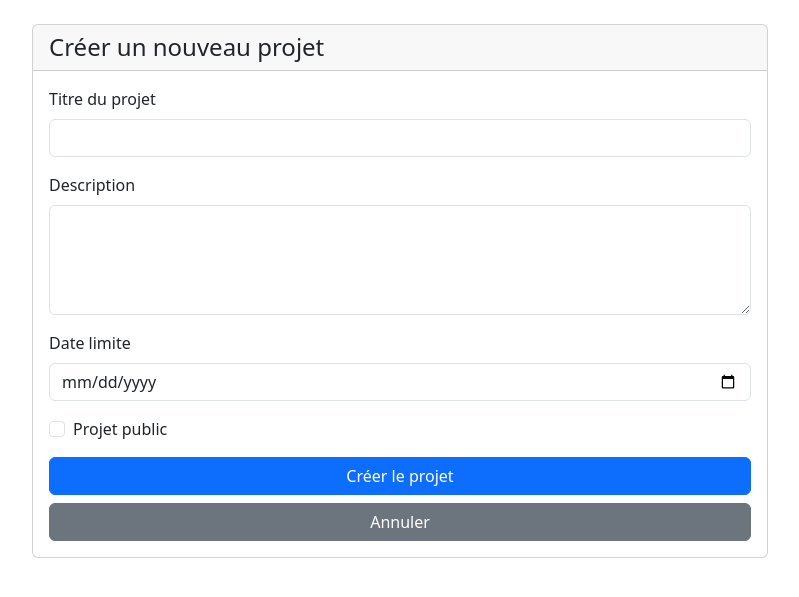
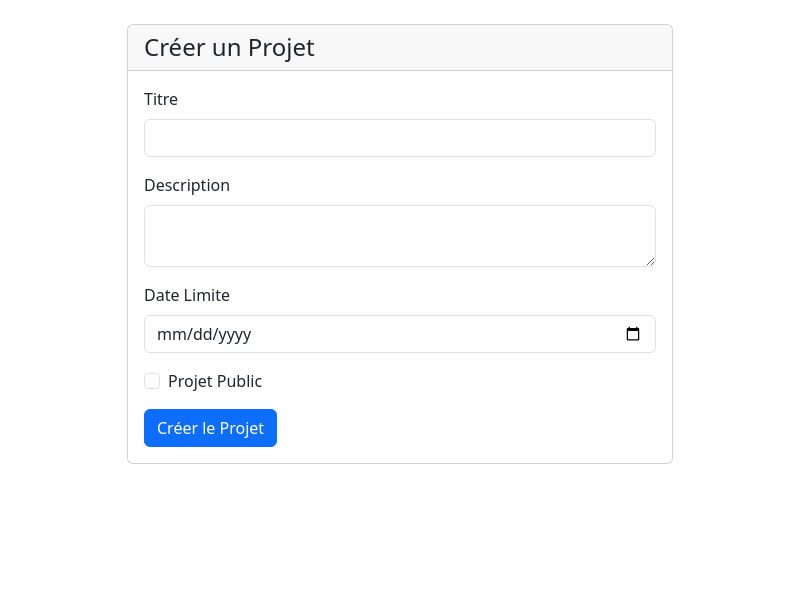
Before and after one commit to Youcode-Classe-E-2024-2025/Khawla_Boukniter-project, a PHP site: the page made by app/views/projects/create.php in a window 1280 px wide. Shown: the part 56-653 px from the top of the page, without its empty margins (240-1039 px from the left). Run offline with PHP 8.4, Linux system fonts and the light colour scheme; the template is opened without the code that fills it, so the values that code supplies are empty; some libraries are stand-ins or nearby versions.

Commit message:
Modifications apportées au README et au formulaire de création de projet (1er janvier 2025)

```diff
--- a/app/views/projects/create.php
+++ b/app/views/projects/create.php
@@ -1,35 +1,28 @@
 <div class="row justify-content-center">
-    <div class="col-md-8">
+    <div class="col-md-6">
         <div class="card">
             <div class="card-header">
-                <h4 class="mb-0">Créer un nouveau projet</h4>
+                <h4 class="mb-0">Créer un Projet</h4>
             </div>
             <div class="card-body">
-                <form action="/projects" method="POST">
+                <form action="<?= base_url('projects/create') ?>" method="POST">
                     <div class="mb-3">
-                        <label for="title" class="form-label">Titre du projet</label>
+                        <label for="title" class="form-label">Titre</label>
                         <input type="text" class="form-control" id="title" name="title" required>
                     </div>
-
                     <div class="mb-3">
                         <label for="description" class="form-label">Description</label>
-                        <textarea class="form-control" id="description" name="description" rows="4"></textarea>
+                        <textarea class="form-control" id="description" name="description" required></textarea>
                     </div>
-
                     <div class="mb-3">
-                        <label for="deadline" class="form-label">Date limite</label>
+                        <label for="deadline" class="form-label">Date Limite</label>
                         <input type="date" class="form-control" id="deadline" name="deadline" required>
                     </div>
-
-                    <div class="mb-3 form-check">
-                        <input type="checkbox" class="form-check-input" id="is_public" name="is_public" value="1">
-                        <label class="form-check-label" for="is_public">Projet public</label>
+                    <div class="form-check mb-3">
+                        <input type="checkbox" class="form-check-input" id="is_public" name="is_public">
+                        <label class="form-check-label" for="is_public">Projet Public</label>
                     </div>
-
-                    <div class="d-grid gap-2">
-                        <button type="submit" class="btn btn-primary">Créer le projet</button>
-                        <a href="/projects" class="btn btn-secondary">Annuler</a>
-                    </div>
+                    <button type="submit" class="btn btn-primary">Créer le Projet</button>
                 </form>
             </div>
         </div>
```
